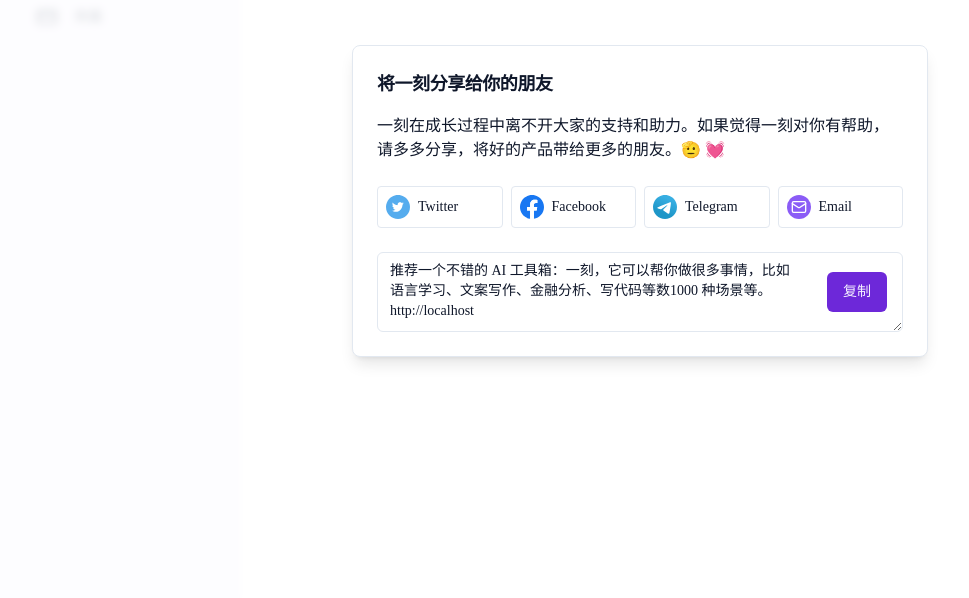
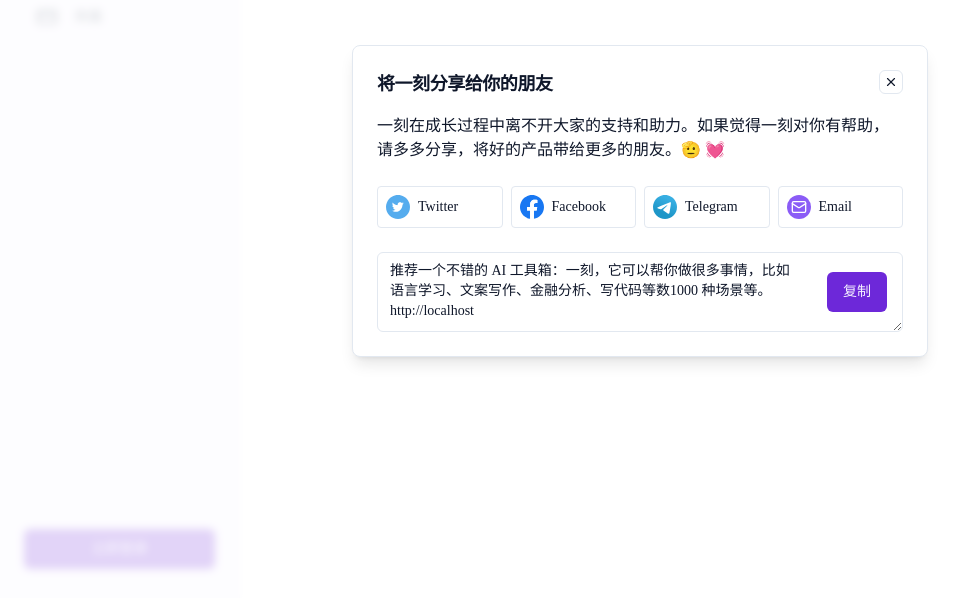
Before and after one commit to yikeio/app, a Next.js app: page /faq in a window 1280 px wide. Both pictures are taken after a click on the button 179 px from the left and 50 px from the top of the page. Shown: the part 199-797 px from the top of the page, without its empty margins (0-969 px from the left). Built offline with nearby package versions, Linux system fonts and the light colour scheme.

Commit message:
chore: 分享弹窗支持关闭

```diff
--- a/components/navbar.tsx
+++ b/components/navbar.tsx
@@ -60,7 +60,7 @@
           <Image src="/logo.svg" height={24} width={24} alt="logo" />
           <div className="hidden text-xl leading-none md:block">一刻</div>
         </Button>
-        <ShareModal>
+        <ShareModal user={user}>
           <Button variant="ghost" size="sm">
             <SparklesIcon size={14} className="text-primary-600" />
           </Button>
@@ -87,6 +87,7 @@
         <div className="hidden flex-1 lg:block"></div>
 
         {user && <UserDropdown user={user} />}
+        {!user && <Button onClick={() => router.push("/auth/login")}>立即登录</Button>}
       </div>
     </nav>
   )
--- a/components/share-modal.tsx
+++ b/components/share-modal.tsx
@@ -1,14 +1,16 @@
 "use client"
 
 import { useEffect, useState } from "react"
+import { User } from "@/api/users"
 import FacebookIcon from "@/icons/facebook.svg"
 import TelegramIcon from "@/icons/telegram.svg"
 import TwitterIcon from "@/icons/twitter.svg"
-import { MailIcon, Share2Icon } from "lucide-react"
+import { MailIcon, Share2Icon, XIcon } from "lucide-react"
 
 import { cn, copyToClipboard } from "@/lib/utils"
 import {
   AlertDialog,
+  AlertDialogCancel,
   AlertDialogContent,
   AlertDialogHeader,
   AlertDialogTitle,
@@ -18,9 +20,11 @@
 import { Textarea } from "./ui/textarea"
 
 export default function ShareModal({
+  user = null,
   children = undefined,
   className = "",
 }: {
+  user?: User
   children?: React.ReactNode
   className?: string
 }) {
@@ -35,15 +39,20 @@
 
   const [url, setUrl] = useState("")
   useEffect(() => {
-    setUrl(window.location.origin)
-  }, [])
+    setUrl(user ? user.referral_url : window.location.origin)
+  }, [user])
 
   return (
     <AlertDialog>
       <AlertDialogTrigger asChild>{trigger}</AlertDialogTrigger>
       <AlertDialogContent className="sm:max-w-xl">
         <AlertDialogHeader>
-          <AlertDialogTitle>将一刻分享给你的朋友</AlertDialogTitle>
+          <div className="flex items-start justify-between">
+            <AlertDialogTitle>将一刻分享给你的朋友</AlertDialogTitle>
+            <AlertDialogCancel className="h-6 w-6 p-1 text-3xl">
+              <XIcon />
+            </AlertDialogCancel>
+          </div>
           <div className="flex flex-col gap-6">
             <div>
               一刻在成长过程中离不开大家的支持和助力。如果觉得一刻对你有帮助，请多多分享，将好的产品带给更多的朋友。🫡 💓
```
